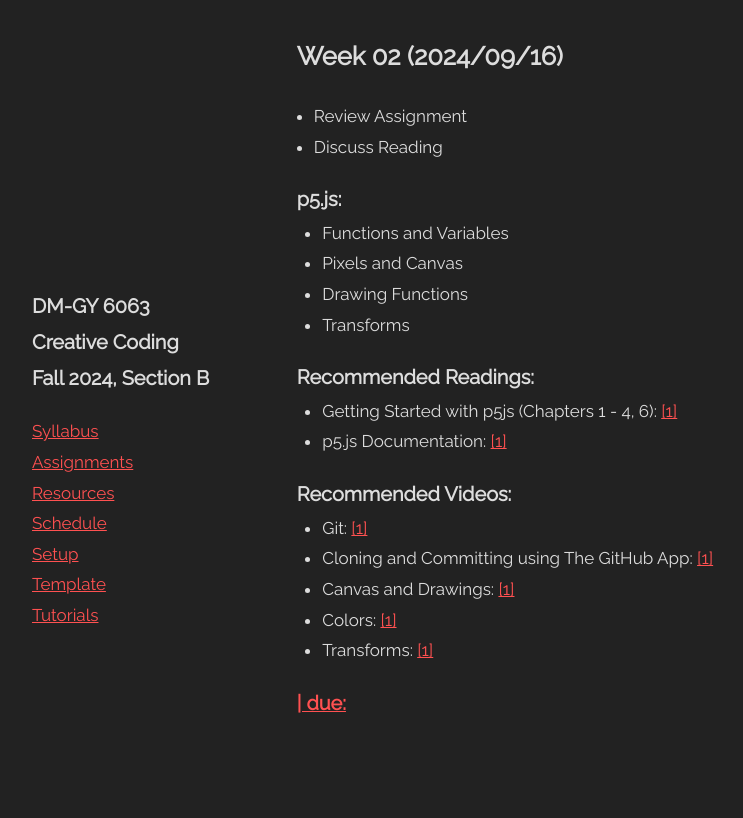
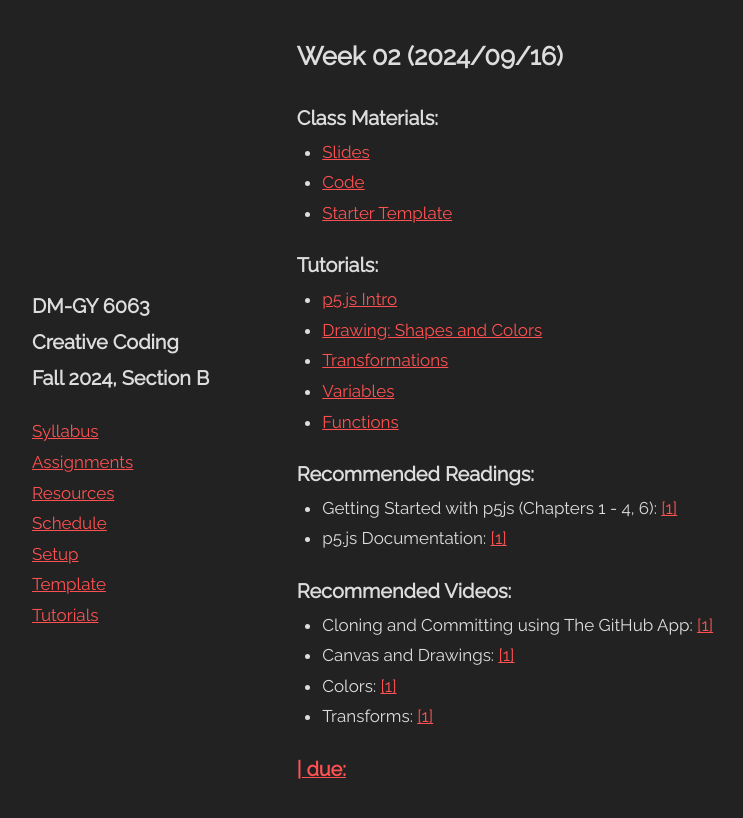
Before and after one commit to DM-GY-6063-2024F-B/DM-GY-6063-2024F-B.github.io, a Jekyll site: the page built from _pages/week/02.md, in a window 1280 px wide. Shown: the top 818 px of the page, without its empty margins (36-779 px from the left). Built offline with Jekyll 4.4.1, drawn with Linux system fonts in a browser that asks for light colours.

Commit message:
wk02 materials

```diff
--- a/_pages/week/02.md
+++ b/_pages/week/02.md
@@ -2,32 +2,32 @@
 permalink: "w002/"
 title: Week 02
 when: 2024/09/16
-what:
-  - Review Assignment
-  - Discuss Reading
-p5js:
-  - Functions and Variables
-  - Pixels and Canvas
-  - Drawing Functions
-  - Transforms
-xclass:
+class:
   - title: Slides
-    url: "https://drive.google.com/file/d/1rHmB-DWDRqRKZatg3RNkpf04G_TZdA7X/"
+    url: #
   - title: Code
-    url: https://github.com/DM-GY-6063-2024F-B/week02
+    url: https://github.com/DM-GY-6063-2024F-B/WK02
   - title: Starter Template
     url: https://github.com/DM-GY-6063-2024F-B/p5js-template
+tutorials:
+  - title: p5.js Intro
+    url: https://idmp5.github.io/p5/p5-intro/
+  - title: "Drawing: Shapes and Colors"
+    url: https://idmp5.github.io/p5/drawing/
+  - title: Transformations
+    url: https://idmp5.github.io/creative-coding/transformations/
+  - title: Variables
+    url: https://idmp5.github.io/p5/variables/
+  - title: Functions
+    url: https://idmp5.github.io/p5/functions/
 readings:
   - title: Getting Started with p5js (Chapters 1 - 4, 6)
     urls:
       - https://ebookcentral.proquest.com/lib/nyulibrary-ebooks/detail.action?docID=4333728
   - title: p5.js Documentation
     urls:
-      - https://p5js.org/reference/
+      - https://p5js.org/reference/#Shape
 videos:
-  - title: Git
-    urls:
-      - https://www.youtube.com/watch?v=BCQHnlnPusY
   - title: Cloning and Committing using The GitHub App
     urls:
       - https://www.youtube.com/watch?v=oFhtTo2x96Q
```
